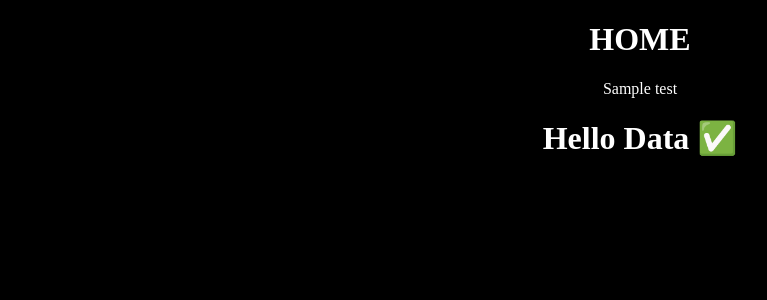
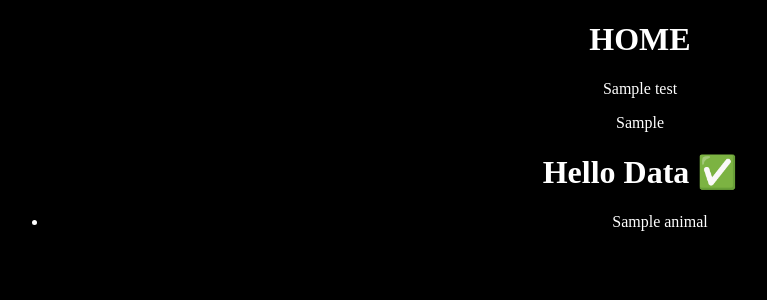
Before and after one commit to JungleKiosk/freshcan, a Flask app: template templates/home/home.html in a window 1280 px wide. Shown: the part 44-344 px from the top of the page, without its empty margins (0-767 px from the left). Run offline with Flask 3, Linux system fonts and the light colour scheme; the template is opened without the code that fills it: most values are stand-ins (such as "Sample title", 1, 10 or a date in 2020).

Commit message:
🍜test jinja: {% for animal in animals %}

```diff
--- a/app.py
+++ b/app.py
@@ -5,11 +5,11 @@ app = Flask(__name__)
 
 @app.route('/')
 def home():
-
-    return render_template('home/home.html', data=data) # <h1>Hello Data ✅</h1>
+    animals = ['bear', 'duck', 'whale', 'mouse', 'cat', 'owl', 'cangaroo', 'delphine', 'gibbon']
+    return render_template('home/home.html',data=data, animals=animals) # <h1>Hello Data ✅</h1>
     #return render_template('home/home.html') # <h1>NO DATA ❌</h1>
 
 
 @app.route('/about')
 def about():
-    return render_template('home/about.html', data=data)
+    return render_template('home/about.html')
--- a/templates/home/home.html
+++ b/templates/home/home.html
@@ -6,13 +6,21 @@ Home
 {% include 'partials/navbar.html' %}
 
 {% block content %}
+
 <h1>HOME</h1>
 
 {% if data %}
 <p>{{data.test}}</p>
+<p>{{data.dictionary.var_1}}</p>
 <h1>Hello Data ✅</h1>
+<ul>
+    {% for animal in animals %}
+    <li>{{ animal}}</li>
+    {% endfor %}
+</ul>
 {% else %}
 <h1>NO DATA ❌</h1>
 {% endif %}
 
+
 {% endblock %}
```
Also changed, not shown: data.py (line endings or trailing spaces).
